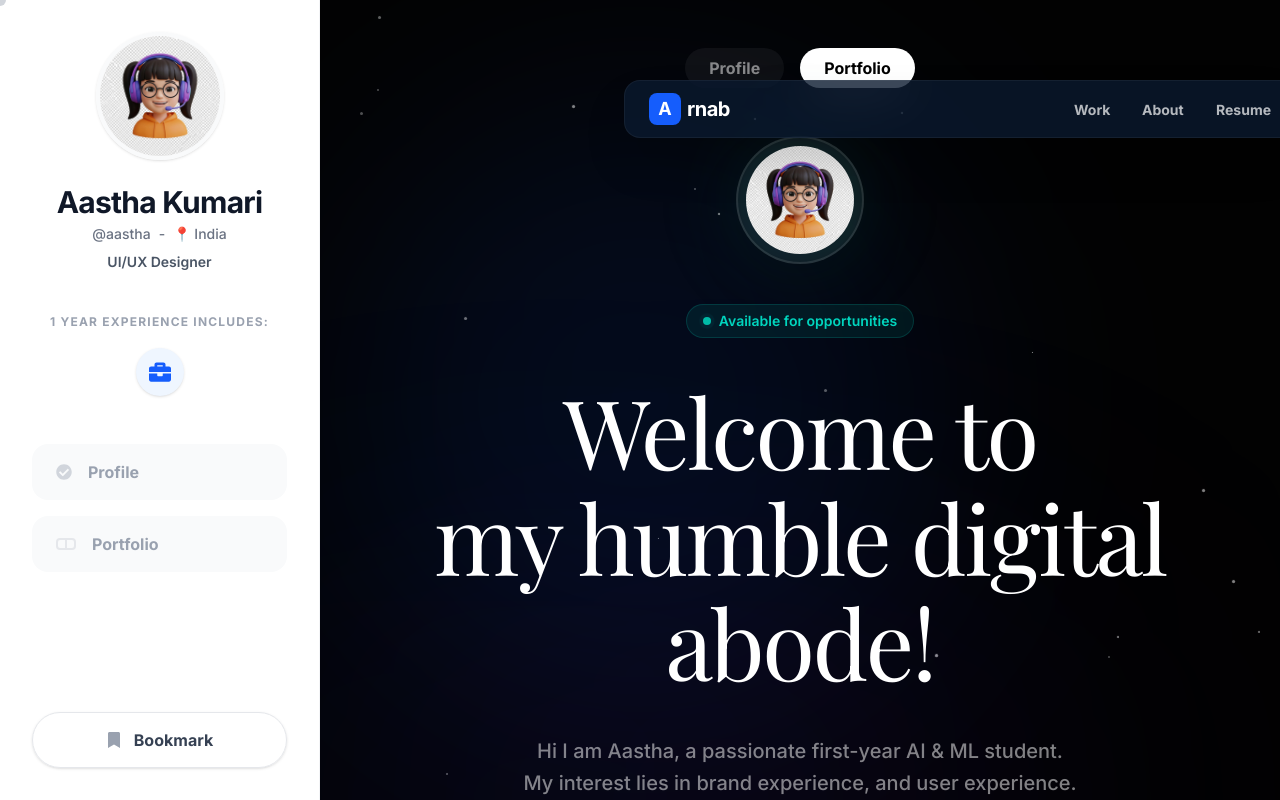
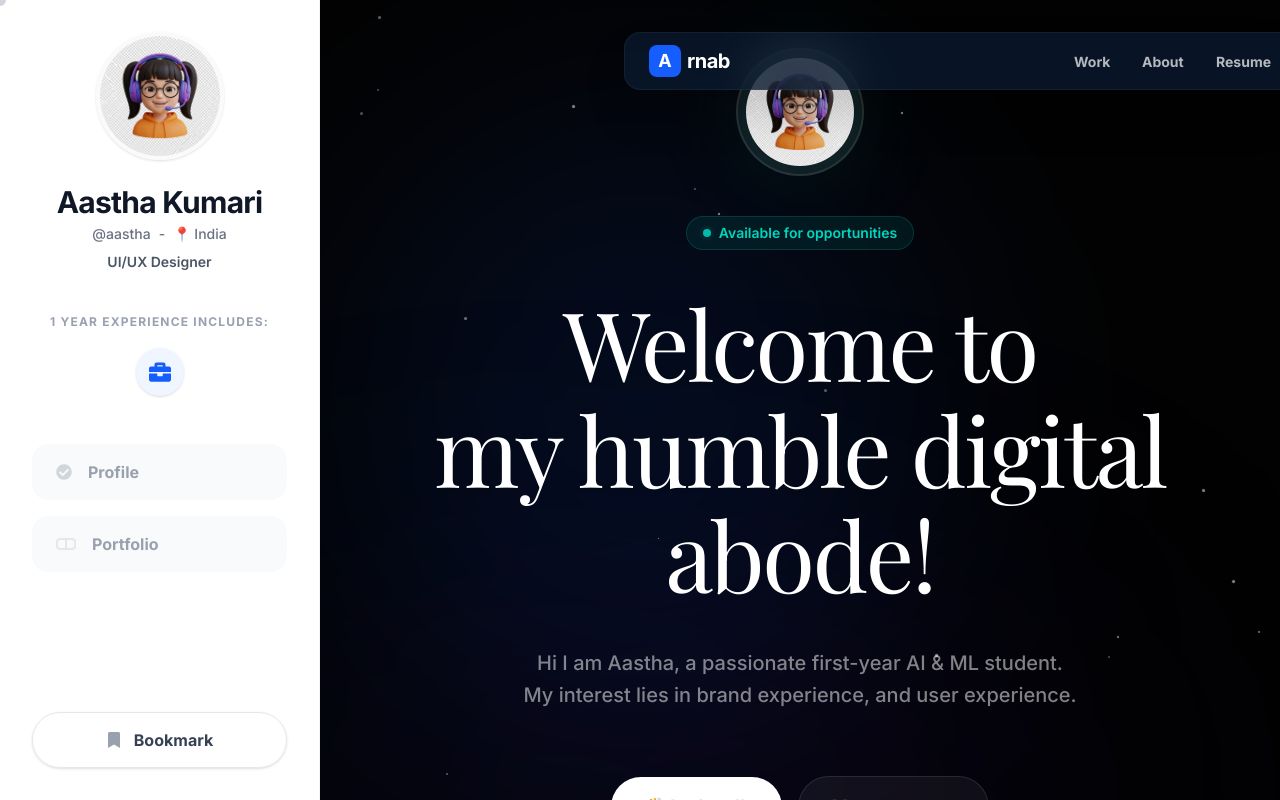
Before and after one commit to aasthakumari03/updated_Portfolio, a Next.js app: page / in a window 1280 px wide. Built offline with nearby package versions, Linux system fonts and the light colour scheme; a web font is replaced by a local one.

Commit message:
Remove redundant tab switcher from Home page

```diff
--- a/app/page.tsx
+++ b/app/page.tsx
@@ -8,8 +8,6 @@ import { FaArrowRight } from "react-icons/fa";
 import { SiJavascript, SiTypescript, SiTailwindcss, SiNextdotjs, SiPython, SiReact } from "react-icons/si";
 
 export default function Home() {
-  const [activeTab, setActiveTab] = React.useState("portfolio");
-
   const companies = [
     { name: "ENGINEERS BUILT", icon: SiNextdotjs },
     { name: "MASTERS' UNION", icon: SiReact },
@@ -23,24 +21,6 @@ export default function Home() {
     <div className="animate-fade-in">
       <NavHeader />
 
-      {/* Profile/Portfolio Tab Switcher for Home Page */}
-      <div className="flex justify-center gap-4 mt-12">
-        <button
-          onClick={() => setActiveTab('profile')}
-          className={`px-6 py-2 rounded-full font-bold transition-all ${activeTab === 'profile' ? 'bg-white text-black' : 'bg-white/5 text-white/50 hover:bg-white/10'}`}
-        >
-          Profile
-        </button>
-        <button
-          onClick={() => setActiveTab('portfolio')}
-          className={`px-6 py-2 rounded-full font-bold transition-all ${activeTab === 'portfolio' ? 'bg-white text-black' : 'bg-white/5 text-white/50 hover:bg-white/10'}`}
-        >
-          Portfolio
-        </button>
-      </div>
-
-      {activeTab === "portfolio" ? (
-        <div className="animate-fade-in">
       {/* Hero Section */}
       <section id="home" className="min-h-screen flex flex-col items-center justify-center px-6 pt-12 pb-20 text-center relative">
         <div className="max-w-4xl mx-auto space-y-10">
@@ -139,27 +119,6 @@ export default function Home() {
           ))}
         </div>
       </section>
-        </div>
-      ) : (
-        <div className="animate-fade-in py-32 px-12 max-w-4xl mx-auto space-y-16">
-          <h1 className="text-6xl font-serif">Aastha's Profile</h1>
-          <p className="text-2xl text-white/70 leading-relaxed font-serif italic">
-            A first-year student passionated about AI & ML, exploring the human-centric side of technology.
-          </p>
-          <div className="grid grid-cols-1 md:grid-cols-2 gap-12 pt-12">
-            <div className="space-y-4">
-              <h3 className="text-teal-400 font-bold uppercase tracking-widest text-sm">Focus Areas</h3>
-              <div className="flex flex-wrap gap-2 text-white/60">
-                <span>AI & ML</span> • <span>UX Design</span> • <span>Brand Experience</span> • <span>Product Design</span>
-              </div>
-            </div>
-            <div className="space-y-4">
-              <h3 className="text-teal-400 font-bold uppercase tracking-widest text-sm">Education</h3>
-              <p className="text-white/60">B.Tech CSE (AI & ML) - 1st Year student</p>
-            </div>
-          </div>
-        </div>
-      )}
 
       {/* Simplified Footer / Contact */}
       <footer id="contact" className="py-32 px-6 text-center border-t border-white/5 bg-white/[0.02]">
```
Lines whose indentation alone changed are shown as unchanged.
